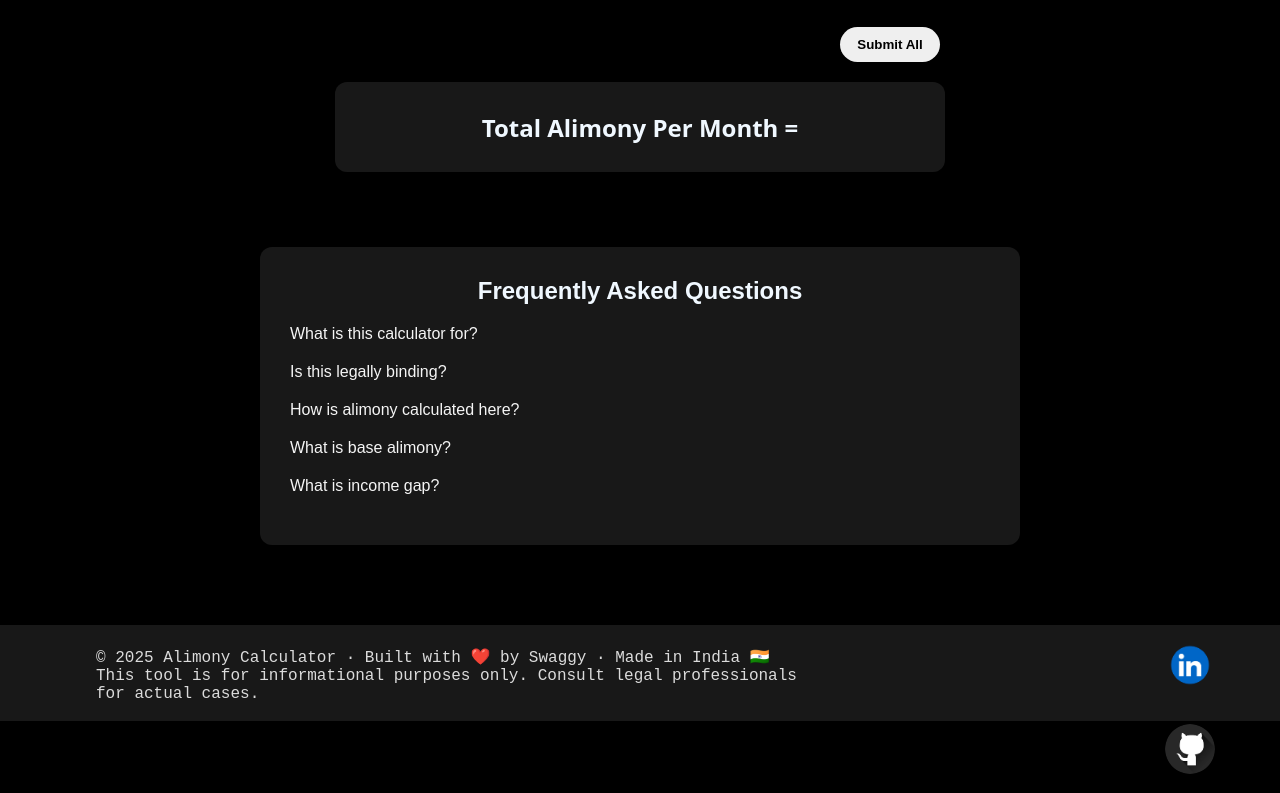
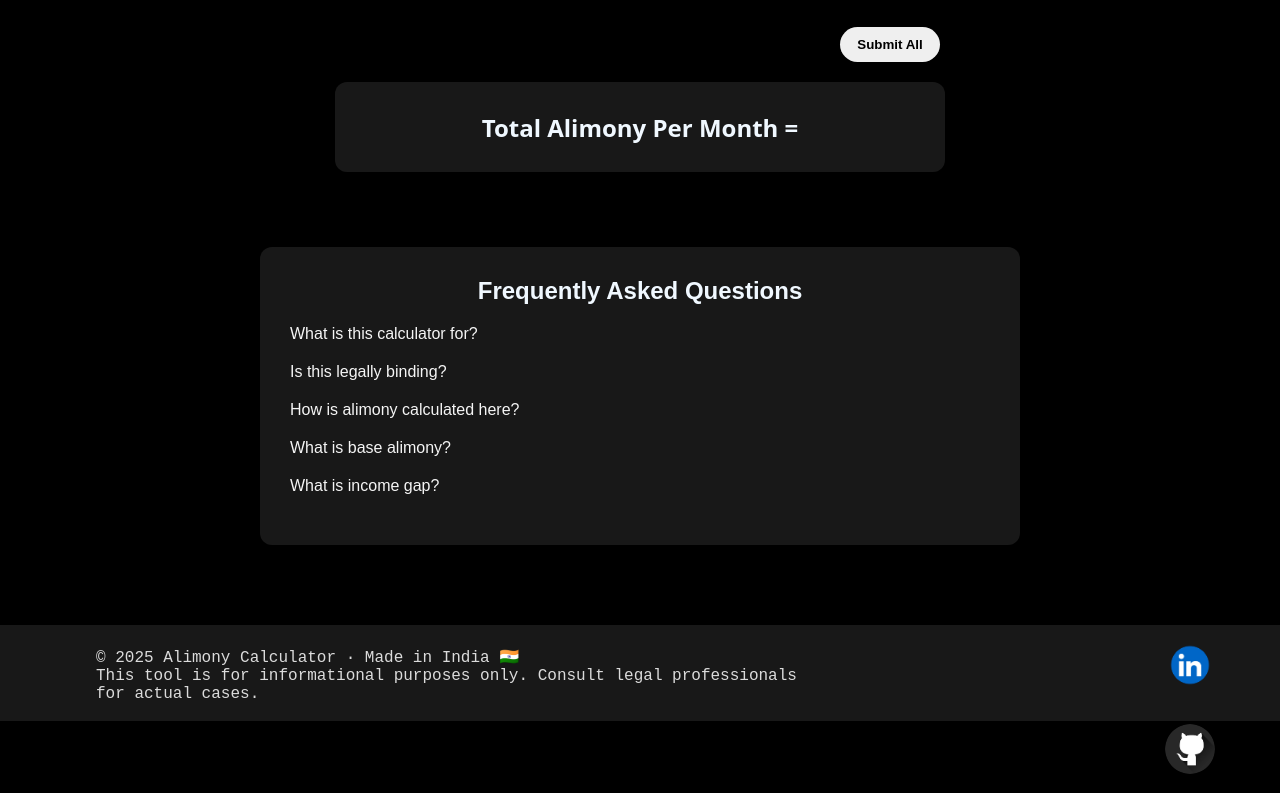
Before and after one commit to Swag-xd/Alimony, a React (Vite) app: page / in a window 1280 px wide. Shown: the part 553-1346 px from the top of the page. Built offline with nearby package versions, Linux system fonts and the light colour scheme.

Commit message:
updated footer.jsx

```diff
--- a/src/Components/footer/Footer.jsx
+++ b/src/Components/footer/Footer.jsx
@@ -10,7 +10,7 @@ export default class Footer extends Component {
             <>
                 <footer className={styles.footer}>
                     <nav className={styles.footerPara}>
-                        <p>© 2025 Alimony Calculator · Built with ❤️ by Swaggy · Made in India 🇮🇳</p>
+                        <p>© 2025 Alimony Calculator · Made in India 🇮🇳</p>
                         <p>This tool is for informational purposes only. Consult legal professionals for actual cases.</p>
                     </nav>
 
```
